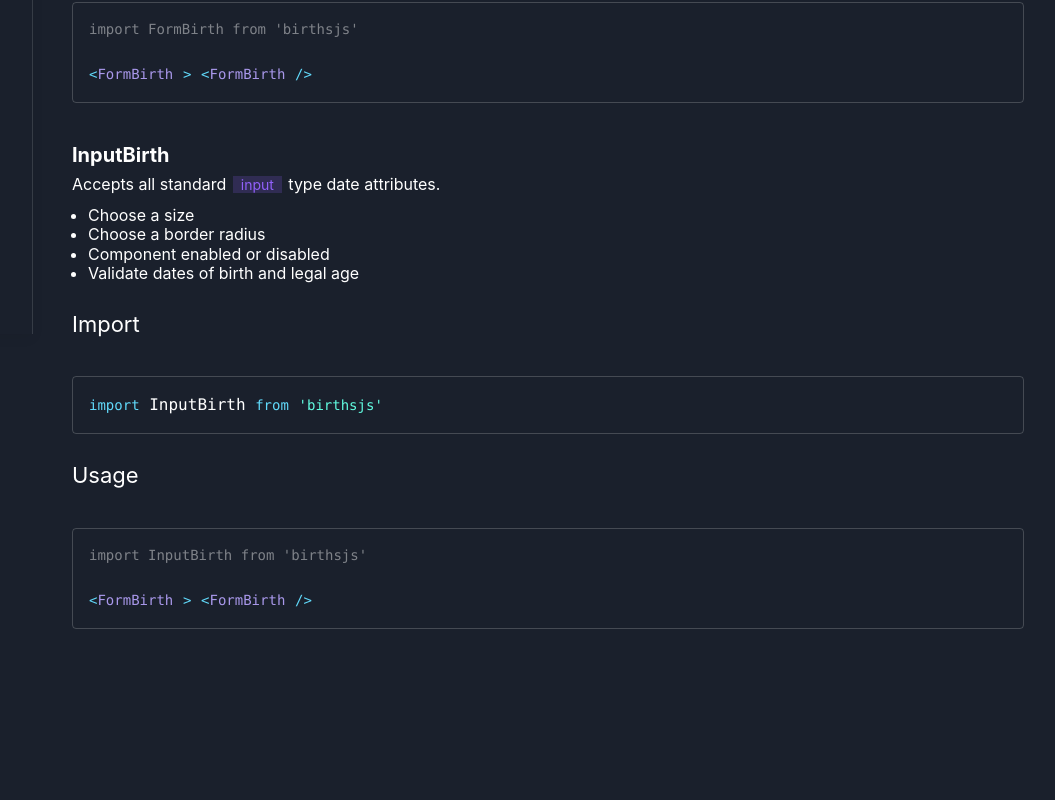
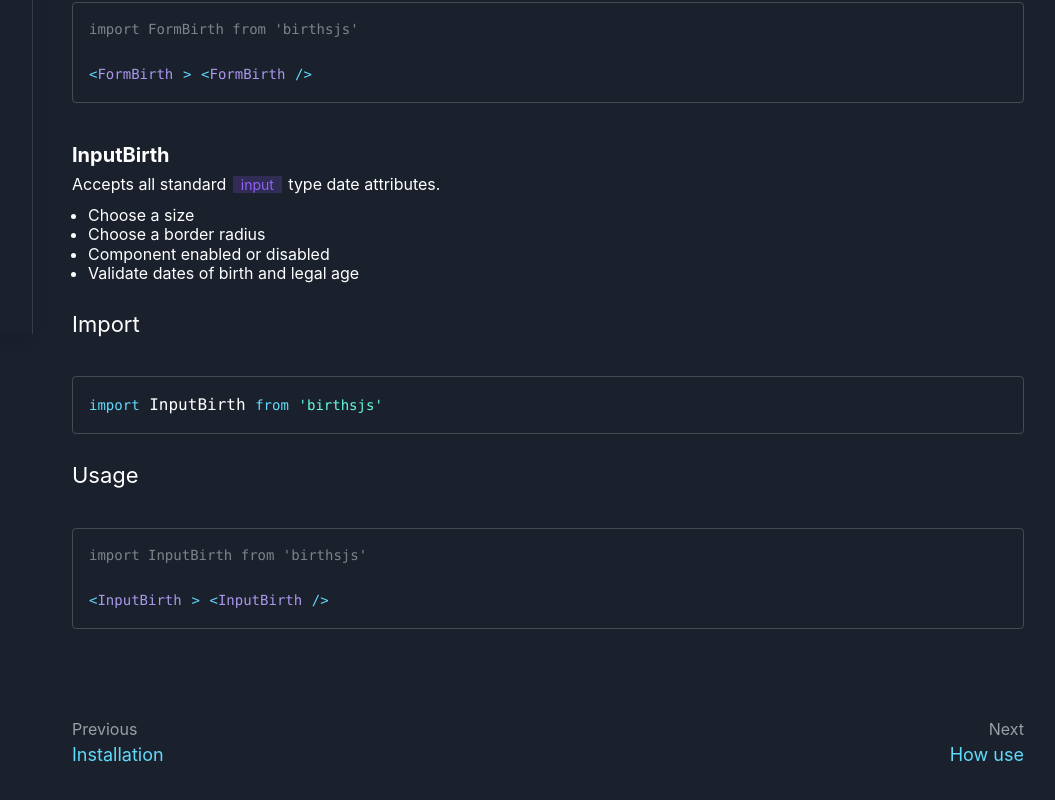
Before and after one commit to francisco-cruz/DocsBirthsJs, a React (Create React App) app: page /docs/components in a window 1280 px wide. Shown: the part 466-1266 px from the top of the page, without its empty margins (217-1272 px from the left). Before the commit the page ends 1135 px from the top, so only its background shows below. Built offline with nearby package versions, Linux system fonts and the light colour scheme.

Commit message:
finally page compoenents

```diff
--- a/src/pages/Docs/Components.js
+++ b/src/pages/Docs/Components.js
@@ -2,8 +2,10 @@ import {
   Box,
   Heading,
   Highlight,
+  Link,
   ListItem,
   Stack,
+  Text,
   UnorderedList,
   useMediaQuery,
 } from "@chakra-ui/react";
@@ -13,7 +15,6 @@ import Navbar from "../../components/Navbar/Navbar";
 
 export default function Components() {
   const [isSmallerThan767] = useMediaQuery("(max-width: 767px)");
-  const [isSmallerThan1000] = useMediaQuery("(max-width: 1000px)");
 
   return (
     <Box display={isSmallerThan767 ? "block" : "flex"}>
@@ -140,7 +141,7 @@ export default function Components() {
           <Heading fontSize="22px" pt={5} fontWeight={400}>
             Usage
           </Heading>
-          <Stack direction="row" pt={4} pb={10}>
+          <Stack direction="row" pt={4}>
             <pre>
               <code>
                 <Stack mb={3}>
@@ -150,16 +151,41 @@ export default function Components() {
                 </Stack>
                 <div>
                   <span class="operator">{"<"}</span>
-                  <span class="component">{"FormBirth"}</span>{" "}
+                  <span class="component">{"InputBirth"}</span>{" "}
                   <span class="operator">{">"}</span>{" "}
                   <span class="operator">{"<"}</span>
-                  <span class="component">{"FormBirth"}</span>{" "}
+                  <span class="component">{"InputBirth"}</span>{" "}
                   <span class="operator">{"/>"}</span>
                   {"\n"}
                 </div>
               </code>
             </pre>
           </Stack>
+        <Stack
+            display="flex"
+            flexDir="row"
+            alignItems="center"
+            justifyContent="space-between"
+            pt={20}
+            pb={20}
+          >
+             <Link href="/docs/installation">
+              <Text color="#ffffff90" textAlign="start">
+                Previous
+              </Text>
+              <Text color="#61DAFB" fontSize="18px" textAlign="end">
+                Installation
+              </Text>
+            </Link>
+            <Link href="/docs/howuse">
+              <Text color="#ffffff90" textAlign="end">
+                Next
+              </Text>
+              <Text color="#61DAFB" fontSize="18px" textAlign="end">
+                How use
+              </Text>
+            </Link>
+          </Stack>
         </Stack>
       </Stack>
     </Box>
--- a/src/pages/Docs/Docs.js
+++ b/src/pages/Docs/Docs.js
@@ -189,12 +189,12 @@ export default function Docs() {
             flexDir="row"
             alignItems="center"
             justifyContent="end"
-            pt={4}
-            pb={8}
+            pt={20}
+            pb={20}
           >
             <Link to="/docs/components">
               <Text color="#ffffff90" textAlign="end">
-                Previous
+                Next
               </Text>
               <Text color="#61DAFB" fontSize="18px" textAlign="end">
                 Components
--- a/src/pages/Index.js
+++ b/src/pages/Index.js
@@ -5,8 +5,7 @@ import {
   Heading,
   Stack,
   Link,
-  useMediaQuery,
-  Flex,
+  useMediaQuery
 } from "@chakra-ui/react";
 import React from "react";
 import "../assets/styles/index.css";
@@ -135,7 +134,7 @@ export default function Index() {
                     <span class="string">legalAge</span>{" "}
                     <span class="function">{")"}</span>
                     {"\n"} <span class="function">{"return "}</span>
-                    “Sorry, prohibited minors.”
+                    “Prohibited minors!”
                   </div>
                 </code>
               </pre>
```
